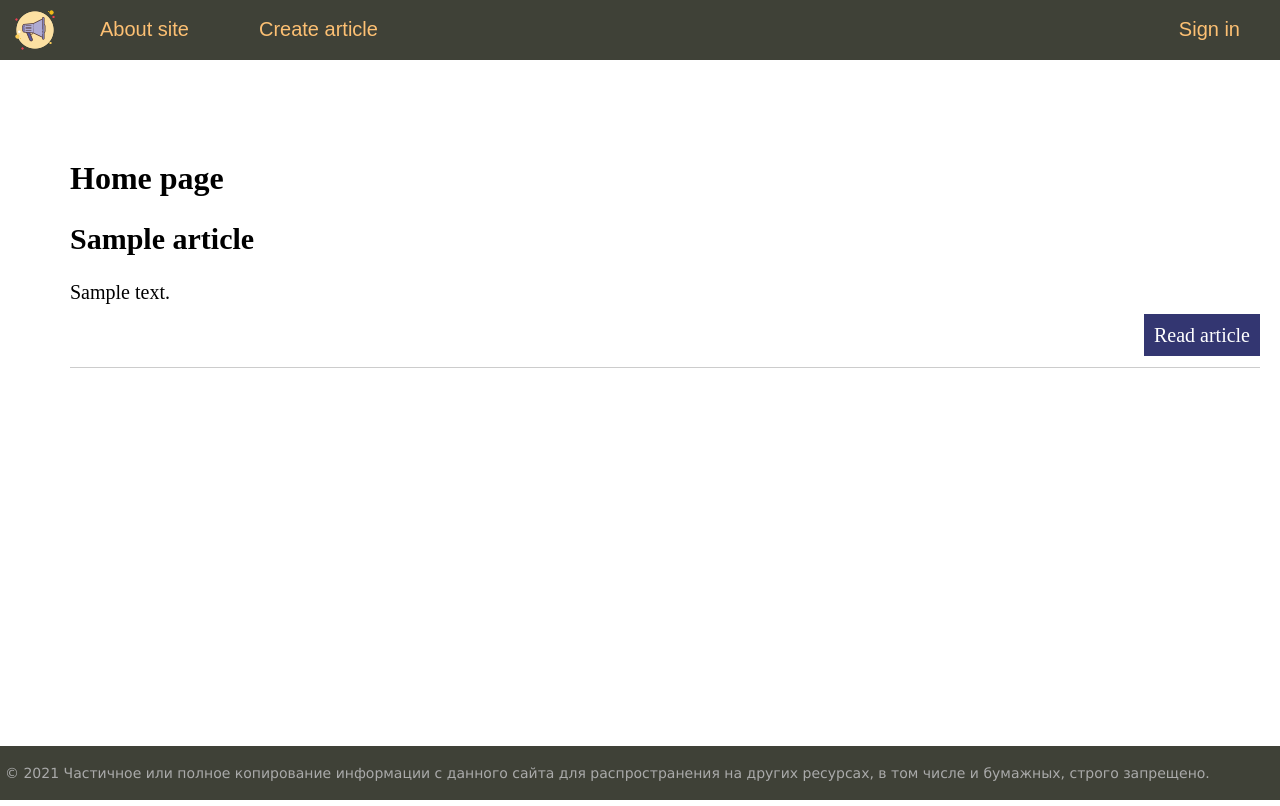
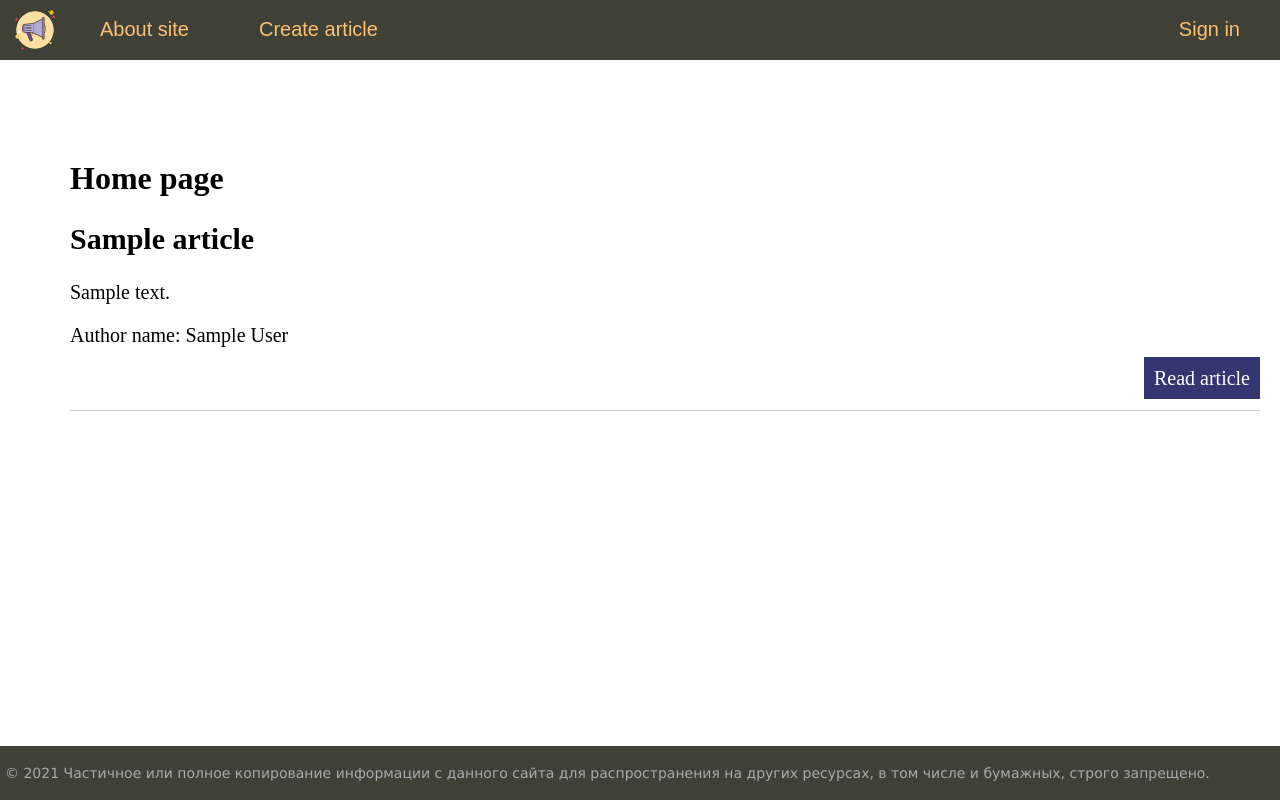
Before and after one commit to SeregaGG/TellAboutIt, a Django app: page / in a window 1280 px wide. Run offline with Django 4.2, Linux system fonts and the light colour scheme; tables that the repository leaves empty hold one stand-in row (values such as "Sample post").

Commit message:
Author name show

```diff
--- a/TAIApp/models.py
+++ b/TAIApp/models.py
@@ -7,6 +7,9 @@ class User(models.Model):
     name = models.CharField(max_length=255)
     mail = models.EmailField()
     password = models.CharField(max_length=255)
+
+    def __str__(self):
+        return self.name
 
 
 class Article(models.Model):
--- a/TAIApp/templates/TAIApp/index.html
+++ b/TAIApp/templates/TAIApp/index.html
@@ -7,6 +7,7 @@
     <li>
         <h2>{{article.title}}</h2>
         <p>{{article.content|truncatewords:2}}</p>
+        <p>Author name: {{article.author_id}}</p>
         <p class="link-read-post"><a href="{{article.get_absolute_url}}">Read article</a></p>
     </li>
     {% endfor %}
--- a/TAIApp/views.py
+++ b/TAIApp/views.py
@@ -9,10 +9,12 @@ menu = [{'title': 'About site', 'url': 'about'},
 
 def home_page(request):
     articles = Article.objects.all()
+    users = User.objects.all()
     context = {
         'title': 'Home page',
         'menu': menu,
-        'articles': articles
+        'articles': articles,
+        'users': users
     }
     return render(request, 'TAIApp/index.html', context)
 
```
